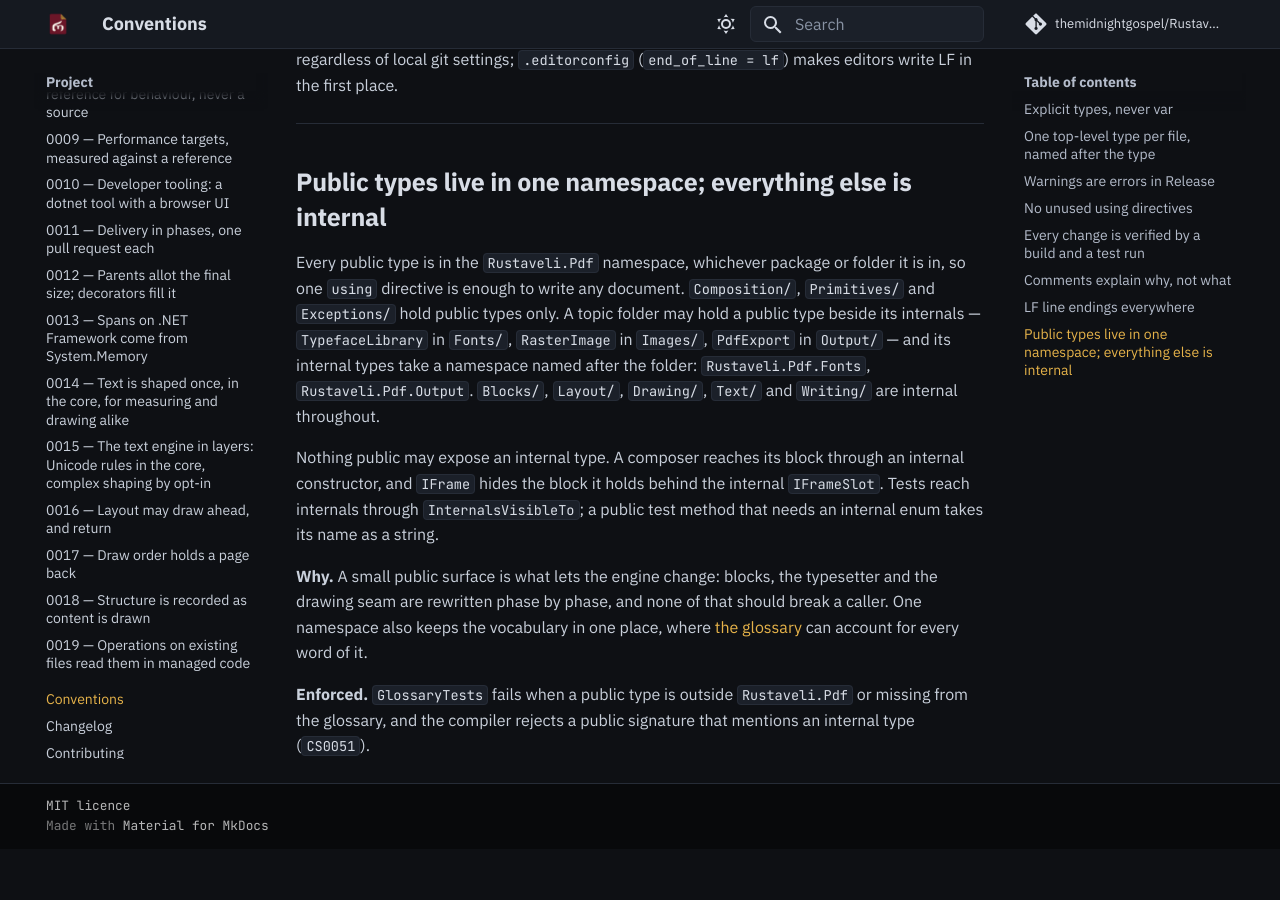
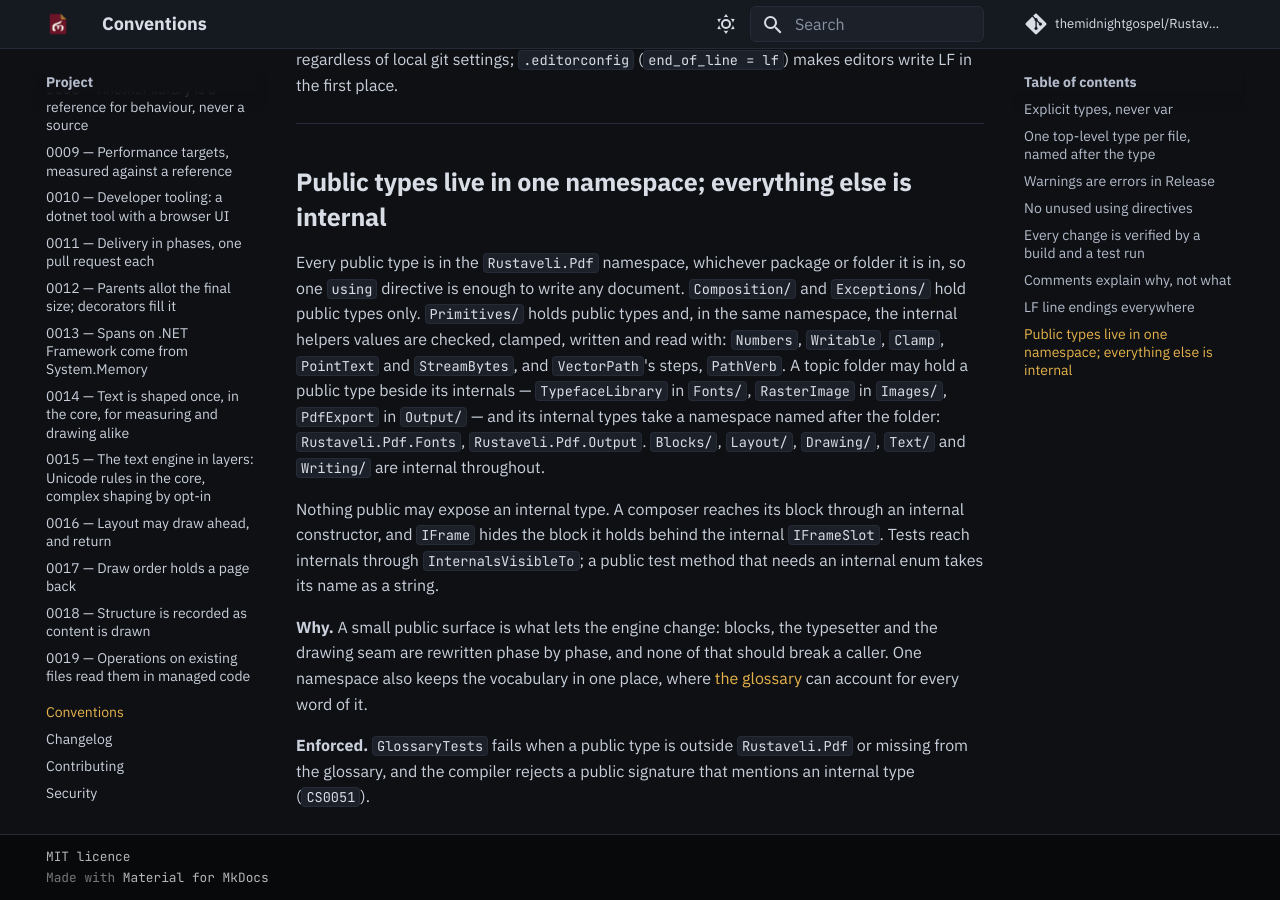
Before and after one commit to themidnightgospel/Rustaveli.Pdf, an MkDocs documentation site: the page built from docs/CONVENTIONS.md, in a window 1280 px wide and 900 px high, scrolled down 3667 px. Built offline with MkDocs 1.6.1 and Material for MkDocs 9.7.7, drawn with Linux system fonts in a browser that asks for light colours; comment, search, counter and statistics services are not loaded; before the commit the page ends 4516 px from its top, so only the background shows below that.

Commit message:
Say which internal helpers Primitives holds
Assisted-by: AI agent

```diff
--- a/docs/CONVENTIONS.md
+++ b/docs/CONVENTIONS.md
@@ -150,7 +150,9 @@ settings; `.editorconfig` (`end_of_line = lf`) makes editors write LF in the fir
 ## Public types live in one namespace; everything else is internal
 
 Every public type is in the `Rustaveli.Pdf` namespace, whichever package or folder it is in, so one `using`
-directive is enough to write any document. `Composition/`, `Primitives/` and `Exceptions/` hold public types only.
+directive is enough to write any document. `Composition/` and `Exceptions/` hold public types only. `Primitives/`
+holds public types and, in the same namespace, the internal helpers values are checked, clamped, written and read
+with: `Numbers`, `Writable`, `Clamp`, `PointText` and `StreamBytes`, and `VectorPath`'s steps, `PathVerb`.
 A topic folder may hold a public type beside its internals — `TypefaceLibrary` in `Fonts/`, `RasterImage` in
 `Images/`, `PdfExport` in `Output/` — and its internal types take a namespace named after the folder:
 `Rustaveli.Pdf.Fonts`, `Rustaveli.Pdf.Output`. `Blocks/`, `Layout/`, `Drawing/`, `Text/` and `Writing/` are
```
